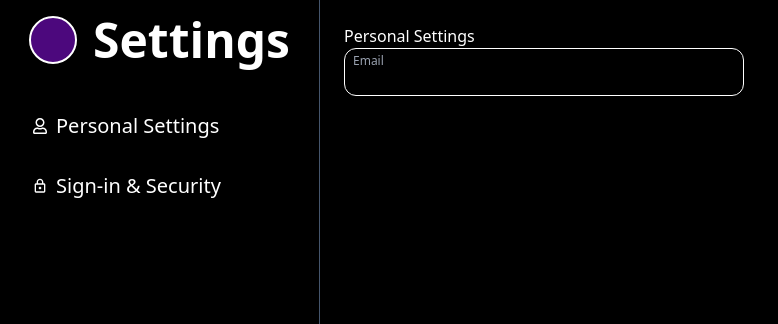
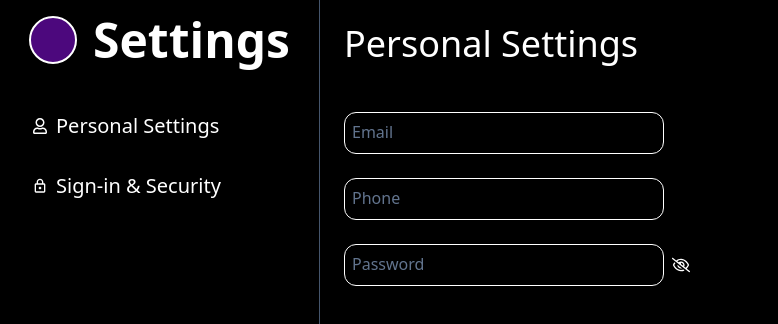
Before and after one commit to Nielson19/mymusicpage, a React app in the folder frontend/: page / in a window 1280 px wide. Both pictures are taken after a click on the element "Personal Settings". Shown: the top 324 px of the page, without its empty margins (0-778 px from the left). Built offline with nearby package versions, Linux system fonts and the light colour scheme; no server answers; the HTML template or start-up script is replaced by a standard one.

Commit message:
Input style + password hide/show logic

```diff
--- a/frontend/src/index.css
+++ b/frontend/src/index.css
@@ -37,3 +37,24 @@
         @apply flex flex-col justify-center items-center h-screen bg-primary-50;
     }
 }
+
+@layer utilities {
+  .inputDiv {
+    @apply flex flex-col relative w-80
+  }
+  .inputBox{
+    @apply border border-white p-2 rounded-xl
+  }
+
+  .inputBox~span {
+    @apply absolute text-slate-500 p-2
+  }
+
+  .inputBox:focus~span, .inputBox:valid~span {
+    @apply text-purple-600 transform translate-x-[10px] translate-y-[-10px] text-sm p-0 bg-black duration-100
+  }
+
+  .inputBox:focus, .inputBox:valid {
+    @apply border-purple-600
+  }
+}
--- a/frontend/src/pages/SettingsPageView.tsx
+++ b/frontend/src/pages/SettingsPageView.tsx
@@ -1,11 +1,14 @@
 import { FaRegUser } from "react-icons/fa";
 import { MdOutlineLock } from "react-icons/md";
 import { useState, useEffect } from "react";
+import { FaRegEye, FaRegEyeSlash } from "react-icons/fa6";
+
 
 
 function SettingsPageView() {
     const [ personalSettingsOpen, setPersonalSettingsOpen ] = useState(false);
     const [ signInSettingsOpen, setSignInSettingsOpen ] = useState(false);
+    const [showHide, setShowHide] = useState(false);
 
 
     // Fetch all settings from DB on Page Load
@@ -55,7 +58,7 @@ function SettingsPageView() {
                         Personal Settings
                     </h2>
                 </div>
-                {/* SingIn AND Security Settings */}
+                {/* Sing-In AND Security Settings */}
                 <div
                     className="flex flex-row items-center gap-2 p-4 rounded-xl hover:bg-gray-900 hover:cursor-pointer"
                      onClick={() => {
@@ -75,14 +78,41 @@ function SettingsPageView() {
         <section className="absolute left-60 md:left-80 top-0 right-0 bottom-0 p-6">
             {/* Here fecth all the information for each setting option */}
             {personalSettingsOpen &&
-                <div>
-                    <h2>Personal Settings</h2>
-                <div>
-                    {/* Make them an input field comemierda */}
-                    <div className="relative border border-white rounded-xl w-100 h-12">
-                        <p className="absolute top-1 left-2 text-xs text-gray-400">Email</p>
+                <div className="flex flex-col gap-6">
+                    <h2 className="mb-6 text-4xl">Personal Settings</h2>
+                    <div className="inputDiv">
+                        {/* Make them an input field comemierda */}
+                        {/* <div className="relative border border-white rounded-xl w-100 h-12">
+                            <p className="absolute top-1 left-2 text-xs text-gray-400">Email</p>
+                        </div> */}
+                        <input type="text" className="inputBox" required/>
+                        <span>Email</span>
                     </div>
-                </div>
+                    <div className="inputDiv">
+                        {/* Make them an input field comemierda */}
+                        {/* <div className="relative border border-white rounded-xl w-100 h-12">
+                            <p className="absolute top-1 left-2 text-xs text-gray-400">Email</p>
+                        </div> */}
+                        <input type="tel" className="inputBox" required/>
+                        <span>Phone</span>
+                    </div>
+                    <div className="flex gap-2">
+                        <div className="inputDiv">
+                            {/* Make them an input field comemierda */}
+                            {/* <div className="relative border border-white rounded-xl w-100 h-12">
+                                <p className="absolute top-1 left-2 text-xs text-gray-400">Email</p>
+                            </div> */}
+                            <input type={showHide ? 'password' : 'text'} className="inputBox" required/>
+                            <span>Password</span>
+                        </div>
+                        <button
+                            className="text-lg cursor-pointer rounded-lg"
+                            onClick={() => {setShowHide(!showHide)}}
+                        >
+                            {showHide ? <FaRegEye/> : <FaRegEyeSlash/> }
+                        </button>
+                    </div>
+
                 </div>
 
             }
```
